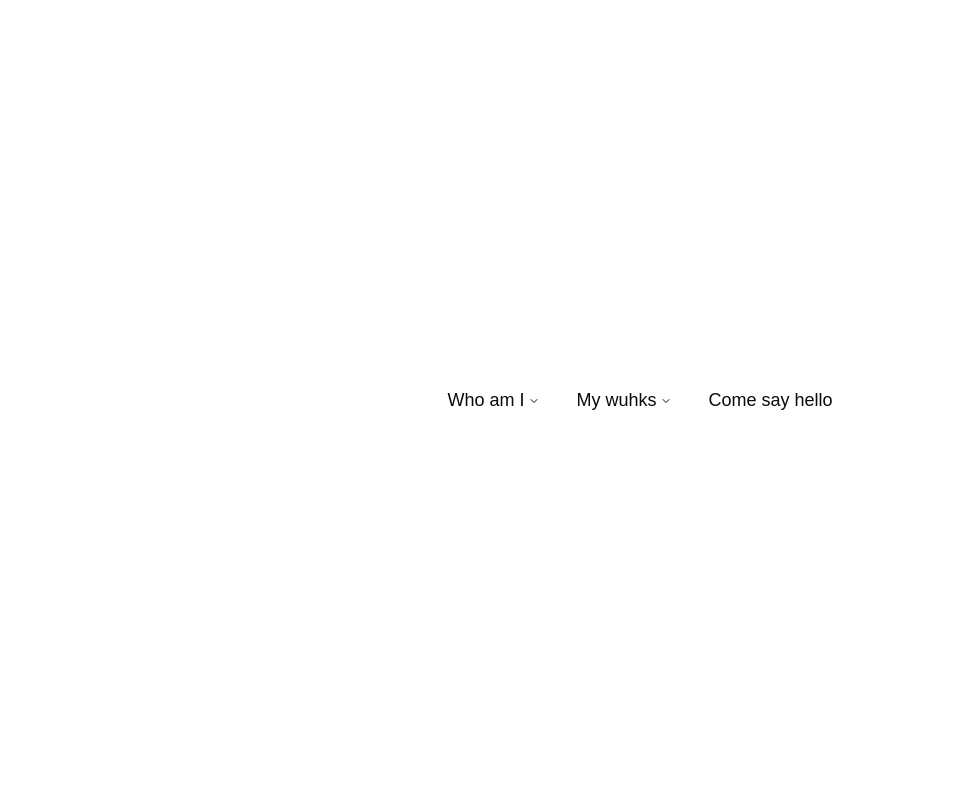
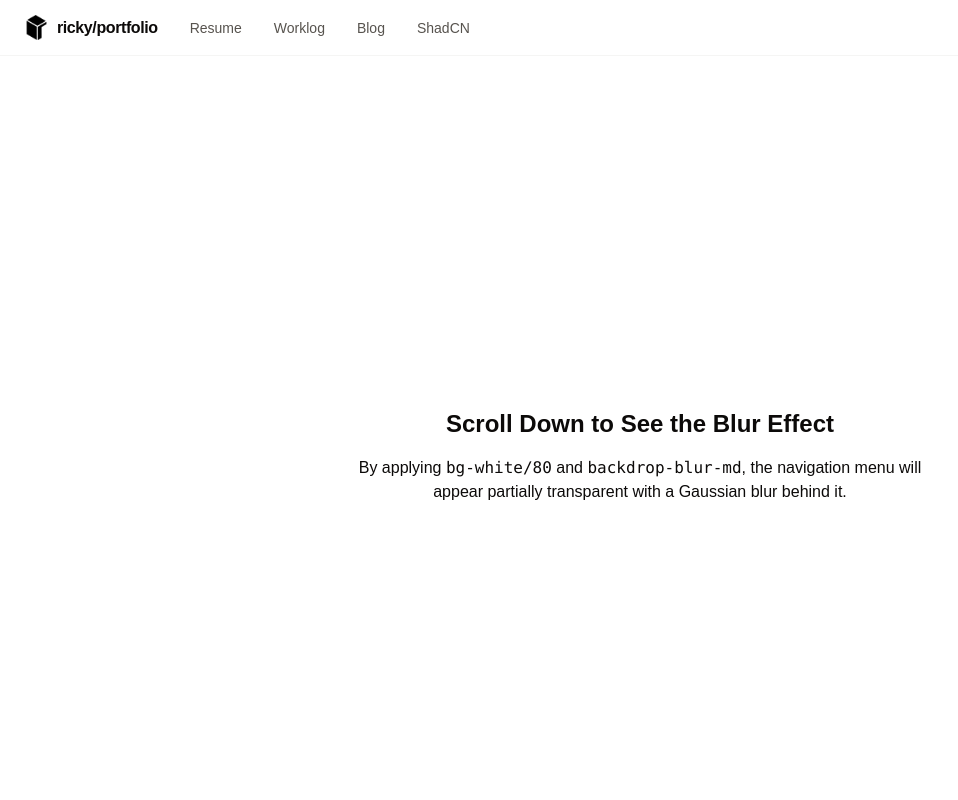
Before and after one commit to igloo-9/nihao-woshiricky, a Next.js app: page / in a window 1280 px wide. Shown: the top 800 px of the page, without its empty margins (0-958 px from the left). Built offline with nearby package versions, Linux system fonts and the light colour scheme.

Commit message:
refactor(overhaul): build a skeleton of navigation menu with redesigned layout

```diff
--- a/app/page.js
+++ b/app/page.js
@@ -1,177 +1,67 @@
 'use client'
 
 import * as React from 'react'
+import Image from 'next/image'
+import Link from 'next/link'
 
-import { cn } from '@/lib/utils'
-import {
-  NavigationMenu,
-  NavigationMenuContent,
-  NavigationMenuItem,
-  NavigationMenuLink,
-  NavigationMenuList,
-  NavigationMenuTrigger,
-  navigationMenuTriggerStyle,
-} from '@/components/ui/navigation-menu'
-
-import { Button } from '@/components/ui/button'
-import {
-  Dialog,
-  DialogContent,
-  DialogDescription,
-  DialogFooter,
-  DialogHeader,
-  DialogTitle,
-  DialogTrigger,
-} from '@/components/ui/dialog'
-import { Input } from '@/components/ui/input'
-import { Label } from '@/components/ui/label'
-import { Textarea } from '@/components/ui/textarea'
-
-const components = [
-  {
-    title: 'Lopi',
-    href: '/',
-    description:
-      'A public restroom passcode sharing mobile app (under development).',
-  },
-  {
-    title: 'Tubing',
-    href: '/',
-    description:
-      'A YouTube video downloading webapp. Currently down for maintenance.',
-  },
-  {
-    title: 'EDM',
-    href: '/',
-    description: 'An unofficial Spotify music player on Discord.',
-  },
-]
+const navItemsStyle = 'text-stone-600 text-sm'
 
 export default function Home() {
   return (
-    <div
-      style={{
-        display: 'flex',
-        justifyContent: 'center',
-        alignItems: 'center',
-        height: '100vh',
-      }}
-    >
-      <NavigationMenu>
-        <NavigationMenuList>
-          <NavigationMenuItem>
-            <NavigationMenuTrigger className="text-lg">
-              Who am I
-            </NavigationMenuTrigger>
-            <NavigationMenuContent>
-              <ul className="grid gap-3 p-4 md:w-[400px] lg:w-[500px] lg:grid-cols-[.75fr_1fr]">
-                <li className="row-span-3">
-                  <NavigationMenuLink asChild>
-                    <a
-                      className="flex h-full w-full select-none flex-col justify-end rounded-md bg-gradient-to-b from-muted/50 to-muted p-6 no-underline outline-none focus:shadow-md"
-                      href="/resume-jqgu.pdf"
-                    >
-                      <div className="mb-2 mt-4 text-lg font-medium">
-                        Jiaqi Gu
-                      </div>
-                      <p className="text-sm leading-tight text-muted-foreground">
-                        I'm a dedicated software engineer and my preferred name
-                        is Ricky :)
-                      </p>
-                    </a>
-                  </NavigationMenuLink>
-                </li>
-                <ListItem title="Techstack">
-                  MERN (MongoDB + Express + React + Node.js) + React Native Expo
-                </ListItem>
-                <ListItem title="Education">
-                  UC San Diego M.S. | Purdue B.S.
-                </ListItem>
-                <ListItem title="Hobbies">
-                  League of Legends, Movies, and Gourmet
-                </ListItem>
-              </ul>
-            </NavigationMenuContent>
-          </NavigationMenuItem>
-          <NavigationMenuItem>
-            <NavigationMenuTrigger className="text-lg">
-              My wuhks
-            </NavigationMenuTrigger>
-            <NavigationMenuContent>
-              <ul className="grid w-[400px] gap-3 p-4 md:w-[500px] md:grid-cols-2 lg:w-[600px] ">
-                {components.map((component) => (
-                  <ListItem
-                    key={component.title}
-                    title={component.title}
-                    href={component.href}
-                  >
-                    {component.description}
-                  </ListItem>
-                ))}
-              </ul>
-            </NavigationMenuContent>
-          </NavigationMenuItem>
-          <NavigationMenuItem>
-            <NavigationMenuLink className={navigationMenuTriggerStyle()}>
-              <Dialog>
-                <DialogTrigger className="text-lg">
-                  Come say hello
-                </DialogTrigger>
-                <DialogContent>
-                  <DialogHeader>
-                    <DialogTitle>Hello there</DialogTitle>
-                    <DialogDescription>
-                      Leave a message to me. I'm happy to hear from you :)
-                    </DialogDescription>
-                  </DialogHeader>
-                  <div className="grid gap-4 py-4">
-                    <div className="grid grid-cols-4 items-center gap-4">
-                      <Label htmlFor="name" className="text-right">
-                        Email
-                      </Label>
-                      <Input id="email" value="" className="col-span-3" />
-                    </div>
-                    <div className="grid grid-cols-4 items-start gap-4">
-                      <Label htmlFor="username" className="text-right">
-                        Message
-                      </Label>
-                      <Textarea className="col-span-3" />
-                    </div>
-                  </div>
-                  <DialogFooter>
-                    <Button type="submit">Save changes</Button>
-                  </DialogFooter>
-                </DialogContent>
-              </Dialog>
-            </NavigationMenuLink>
-          </NavigationMenuItem>
-        </NavigationMenuList>
-      </NavigationMenu>
-    </div>
+    <>
+      {/* navigation menu */}
+      <nav className="fixed top-0 left-0 w-full h-14 bg-stone/80 backdrop-blur-md flex items-center gap-8 px-4 z-50 border-b border-stone-100">
+        <div className="flex items-center ml-2 gap-2">
+          <Image
+            src="/letter-r.png"
+            width={25}
+            height={25}
+            alt="alphabet denotion"
+          />
+          <h4 className="scroll-m-20 text-md font-semibold tracking-tight">
+            ricky/portfolio
+          </h4>
+        </div>
+        <ul className="flex gap-8">
+          <li>
+            <Link href="/" className={navItemsStyle}>
+              Resume
+            </Link>
+          </li>
+          <li>
+            <Link href="/" className={navItemsStyle}>
+              Worklog
+            </Link>
+          </li>
+          <li>
+            <Link href="/" className={navItemsStyle}>
+              Blog
+            </Link>
+          </li>
+          <li>
+            <Link href="/" className={navItemsStyle}>
+              ShadCN
+            </Link>
+          </li>
+        </ul>
+      </nav>
+
+      {/* main */}
+      <main className="pt-14">
+        <section className="min-h-screen bg-stone/80 flex flex-col items-center justify-center">
+          <h1 className="text-2xl font-semibold mb-4">
+            Scroll Down to See the Blur Effect
+          </h1>
+          <p className="max-w-xl text-center">
+            By applying <code>bg-white/80</code> and{' '}
+            <code>backdrop-blur-md</code>, the navigation menu will appear
+            partially transparent with a Gaussian blur behind it.
+          </p>
+        </section>
+        <section className="min-h-screen bg-gray-100 flex items-center justify-center">
+          <p className="text-xl">Keep scrolling...</p>
+        </section>
+      </main>
+    </>
   )
 }
-
-const ListItem = React.forwardRef(
-  ({ className, title, children, ...props }, ref) => {
-    return (
-      <li>
-        <NavigationMenuLink asChild>
-          <a
-            ref={ref}
-            className={cn(
-              'block select-none space-y-1 rounded-md p-3 leading-none no-underline outline-none transition-colors hover:bg-accent hover:text-accent-foreground focus:bg-accent focus:text-accent-foreground',
-              className,
-            )}
-            {...props}
-          >
-            <div className="text-sm font-medium leading-none">{title}</div>
-            <p className="line-clamp-2 text-sm leading-snug text-muted-foreground">
-              {children}
-            </p>
-          </a>
-        </NavigationMenuLink>
-      </li>
-    )
-  },
-)
-ListItem.displayName = 'ListItem'
--- a/package.json
+++ b/package.json
@@ -10,6 +10,7 @@
     "format": "prettier --write ."
   },
   "dependencies": {
+    "@next/font": "^14.2.15",
     "@radix-ui/react-dialog": "^1.1.4",
     "@radix-ui/react-label": "^2.1.1",
     "@radix-ui/react-navigation-menu": "^1.2.3",
```
Also changed, not shown: public/letter-r.png (added), 1 other file (tests, documents, lock files or other folders).
